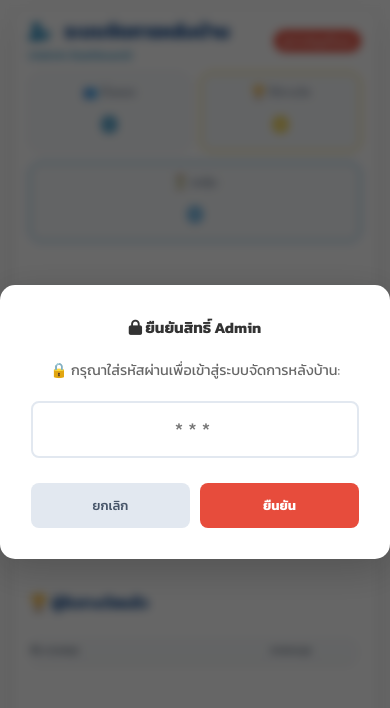
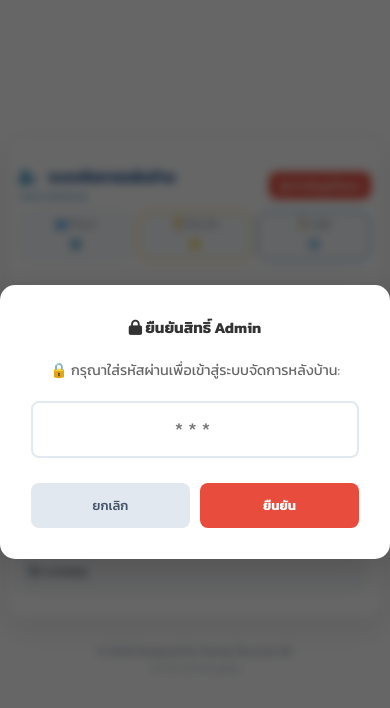
Before and after one commit to the-tylerlab/reunion-69, a website: page admin.html in a window 390 px wide. Drawn offline with Linux system fonts and the light colour scheme; no server answers.

Commit message:
Add files via upload

```diff
--- a/admin.html
+++ b/admin.html
@@ -143,24 +143,55 @@
         .badge-won { background: #f1c40f; color: #fff; }
         .badge-pending { background: #3498db; color: #fff; }
 
-        @media (max-width: 600px) {
+        @media (max-width: 500px) {
+            body { padding: 5px; }
+            .admin-container {
+                padding: 10px;
+                height: auto;
+                max-height: none;
+                overflow-y: visible;
+            }
+            .admin-header {
+                flex-direction: row;
+                justify-content: space-between;
+                align-items: center;
+                gap: 10px;
+                text-align: left;
+                padding-bottom: 10px;
+            }
+            .admin-header h2 { font-size: 1.15rem; }
+            .admin-header h2 span { font-size: 0.6rem; }
+
+            .btn-danger {
+                padding: 6px 10px;
+                font-size: 0.75rem;
+                border-radius: 8px;
+                height: auto;
+                min-width: 0;
+            }
+
+            .stats-summary { flex-direction: row; gap: 5px; margin-bottom: 20px; }
+            .stat-card { flex: 1; padding: 5px; min-width: 0 !important; display: block; }
+            .stat-value { font-size: 1.1rem; }
+            .stat-label { font-size: 0.7rem; margin-bottom: 2px; }
+
+            /* Hide extra columns on very small displays for readability */
+            th:nth-child(2), td:nth-child(2), th:nth-child(3), td:nth-child(3) { display: none; }
+            th:nth-child(1), td:nth-child(1) { width: 45%; }
+            th:nth-child(4), td:nth-child(4) { width: 25%; }
+            th:nth-child(5), td:nth-child(5) { width: 30%; }
+
+            .pagination-container { gap: 10px; padding: 10px 0; }
+            .btn-page { padding: 6px 12px; font-size: 0.8rem; }
+        }
+
+        @media (min-width: 501px) and (max-width: 650px) {
             body { padding: 10px; }
             .admin-container { padding: 15px; }
-            th, td { padding: 5px 2px; font-size: 0.65rem; }
-            .badge { min-width: 32px; height: 22px; }
-            .btn-danger { height: 22px; min-width: 32px; border-radius: 20px; padding: 4px 8px; font-size: 0.65rem; }
-
-            th:nth-child(1), td:nth-child(1) { width: 32%; }
-            th:nth-child(2), td:nth-child(2) { width: 22%; }
-            th:nth-child(3), td:nth-child(3) { width: 17%; }
-            th:nth-child(4), td:nth-child(4) { width: 13%; }
-            th:nth-child(5), td:nth-child(5) { width: 16%; }
-
+            th, td { padding: 5px ; font-size: 0.7rem; }
             .admin-header h2 { font-size: 1.5rem; }
-            .sticky-wrapper { padding: 15px; margin: -10px -15px 20px; top: -10px; }
             .stats-summary { gap: 10px; flex-wrap: wrap; }
             .stat-card { padding: 10px; min-width: calc(50% - 5px); }
-            .stat-value { font-size: 1.8rem; }
             .stat-card:last-child { min-width: 100%; }
         }
 
@@ -168,18 +199,18 @@
             display: flex;
             justify-content: center;
             align-items: center;
-            gap: 20px;
-            margin-top: 25px;
-            padding: 15px 0;
+            gap: 15px;
+            margin-top: 15px; /* Reduced from 25px */
+            padding: 10px 0;
             border-top: 1px solid #f1f5f9;
         }
         .btn-page {
             background: white;
             border: 2px solid #e2e8f0;
-            padding: 8px 20px; /* More compact than 10x24 */
+            padding: 6px 16px; /* Flattened for visibility */
             border-radius: 10px;
             cursor: pointer;
-            font-size: 0.95rem; /* Slightly smaller than 1rem */
+            font-size: 0.9rem;
             color: var(--text-color);
             font-weight: 600;
             transition: all 0.2s;
--- a/admin.js
+++ b/admin.js
@@ -115,7 +115,7 @@ function renderAdminTables(data) {
             <td class="mobile-hide">${p.phone || '-'}</td>
             <td>${statusBadge}</td>
             <td>
-                <button class="btn-danger" style="padding: 6px 12px; font-size: 0.8rem;" onclick="adminRemove('${p.id}')">
+                <button class="btn-danger" style="padding: 4px 10px; font-size: 0.75rem; border-radius: 6px;" onclick="adminRemove('${p.id}')">
                     <i class="fa-solid fa-trash"></i> ลบ
                 </button>
             </td>
```
